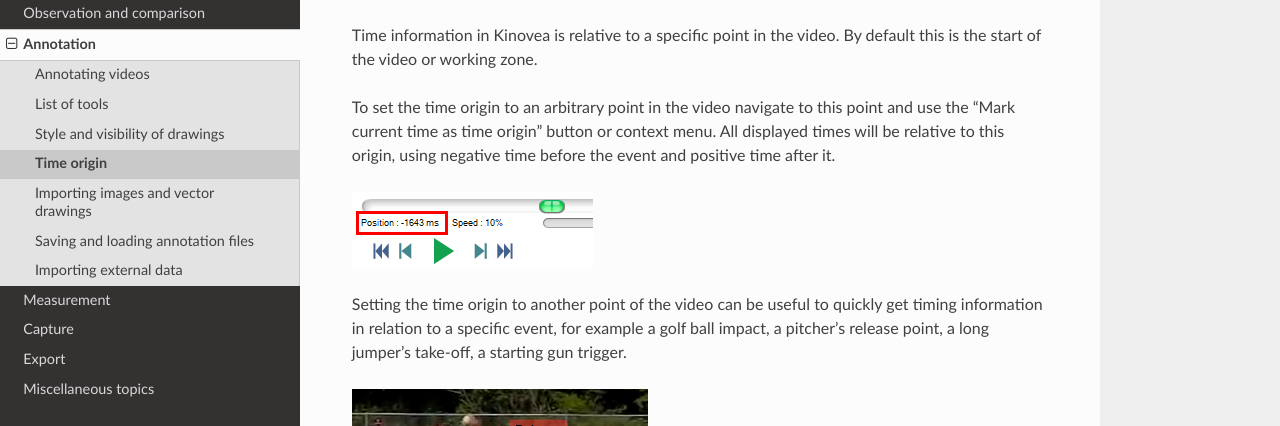
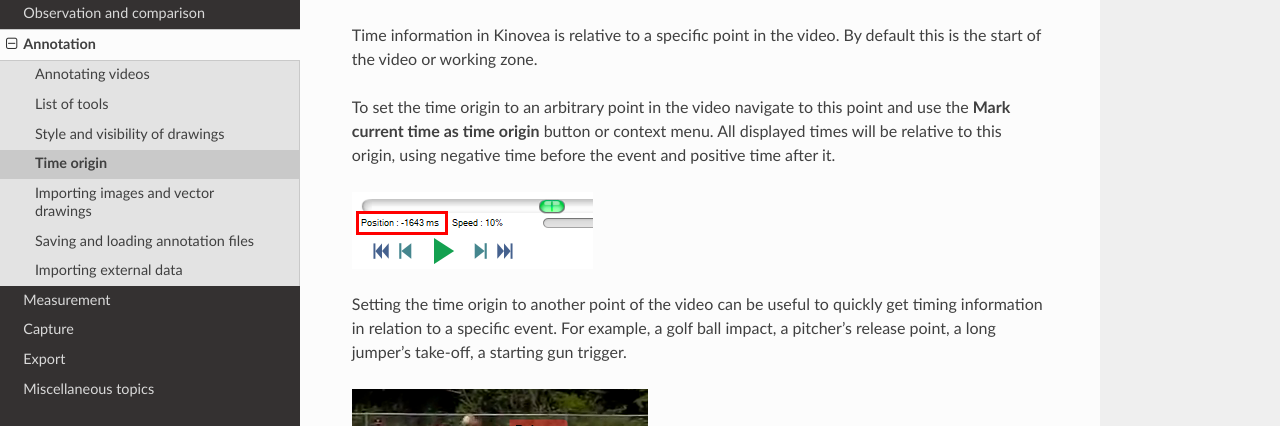
Before and after one commit to Kinovea/kinovea-docs, a Sphinx documentation site: the page built from source/annotation/time_origin.rst, in a window 1280 px wide and 1059 px high. Shown: the part 136-562 px from the top of the window. Built offline with Sphinx 7.4.7 and the Read the Docs theme 2.0.0, drawn with Linux system fonts in a browser that asks for light colours.

```diff
--- a/source/annotation/time_origin.rst
+++ b/source/annotation/time_origin.rst
@@ -4,13 +4,13 @@ Time origin
 Time information in Kinovea is relative to a specific point in the video.
 By default this is the start of the video or working zone.
 
-To set the time origin to an arbitrary point in the video navigate to this point and use the "Mark current time as time origin" button or context menu.
+To set the time origin to an arbitrary point in the video navigate to this point and use the **Mark current time as time origin** button or context menu.
 All displayed times will be relative to this origin, using negative time before the event and positive time after it.
 
 .. image:: /images/measurement/negativetime.png
 
-Setting the time origin to another point of the video can be useful to quickly get timing information in relation to a specific event,
-for example a golf ball impact, a pitcher's release point, a long jumper's take-off, a starting gun trigger.
+Setting the time origin to another point of the video can be useful to quickly get timing information in relation to a specific event.
+For example, a golf ball impact, a pitcher's release point, a long jumper's take-off, a starting gun trigger.
 
 .. image:: /images/measurement/relativeclock.png
 
```
